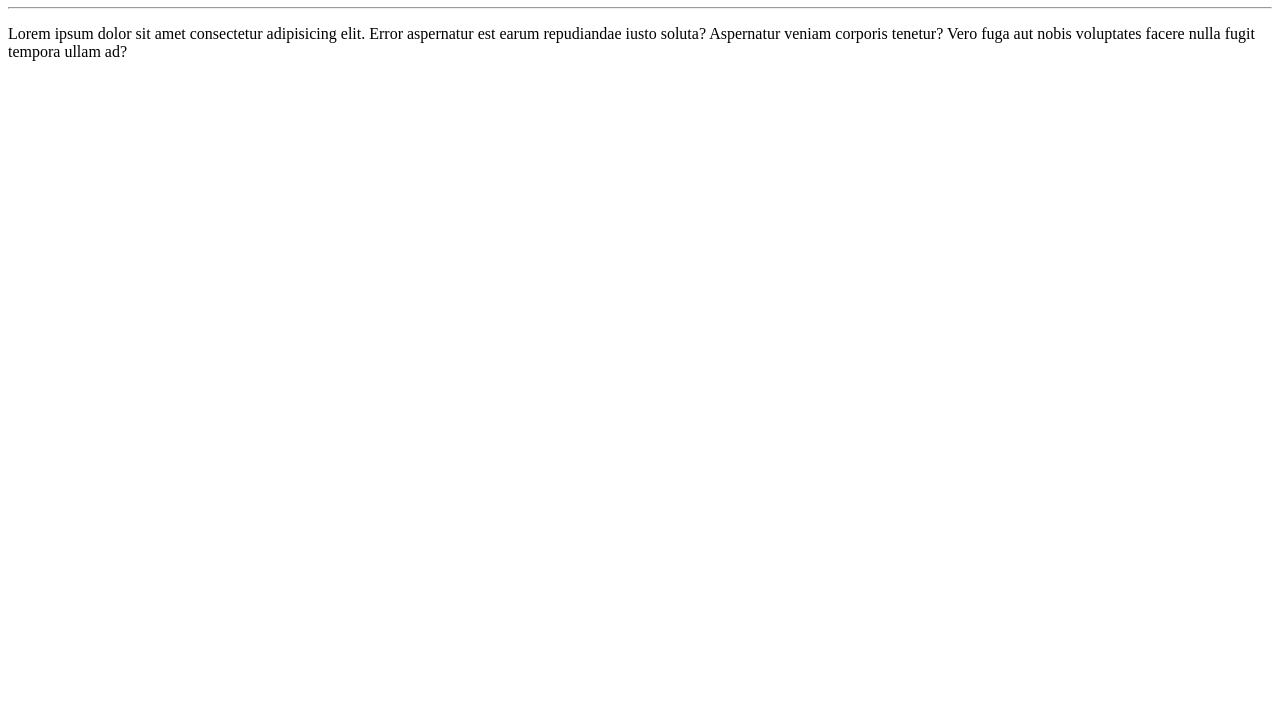
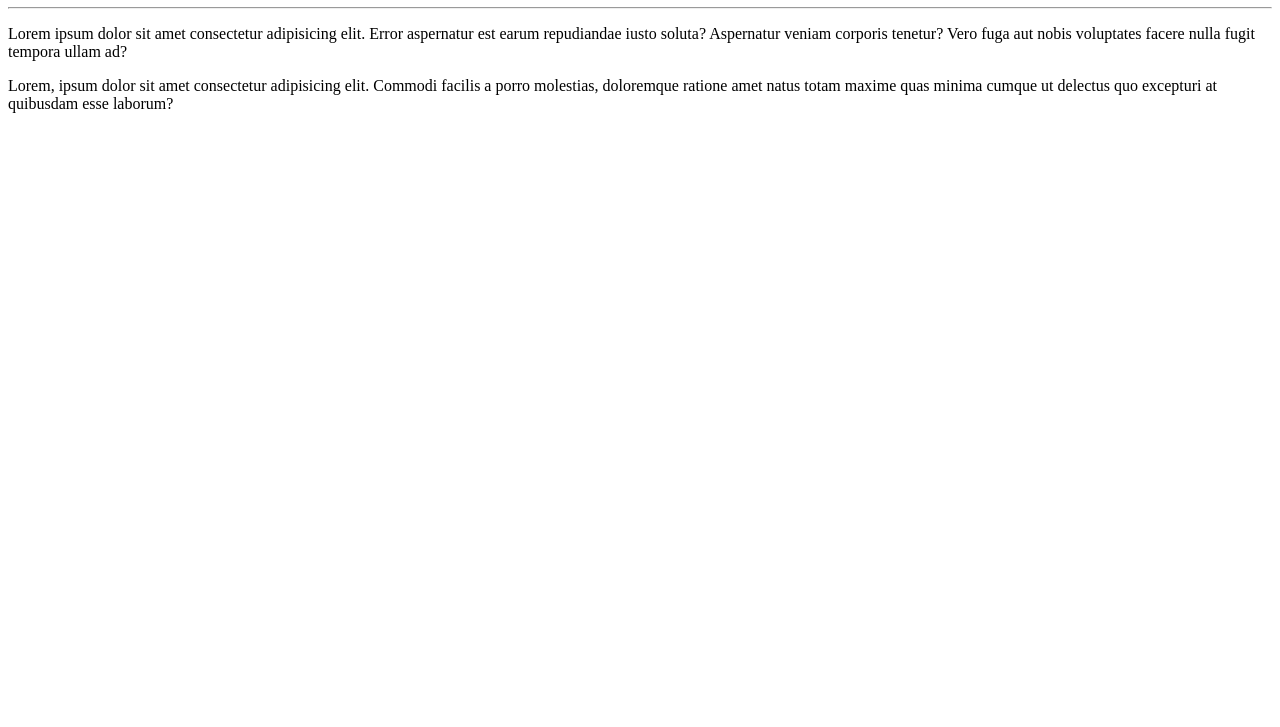
Before and after one commit to eaezis/Ola-Mundo, a plain HTML site: page site-exemplo/index.html in a window 1280 px wide. Shown: the part 73-800 px from the top of the page. Drawn offline with Linux system fonts and the light colour scheme.

Commit message:
Update index.html

```diff
--- a/site-exemplo/index.html
+++ b/site-exemplo/index.html
@@ -9,6 +9,6 @@
     <h1>Olá, mundo!</h1>
     <hr>
     <p>Lorem ipsum dolor sit amet consectetur adipisicing elit. Error aspernatur est earum repudiandae iusto soluta? Aspernatur veniam corporis tenetur? Vero fuga aut nobis voluptates facere nulla fugit tempora ullam ad?</p>
-
+    <p>Lorem, ipsum dolor sit amet consectetur adipisicing elit. Commodi facilis a porro molestias, doloremque ratione amet natus totam maxime quas minima cumque ut delectus quo excepturi at quibusdam esse laborum?</p>
 </body>
 </html>
```
